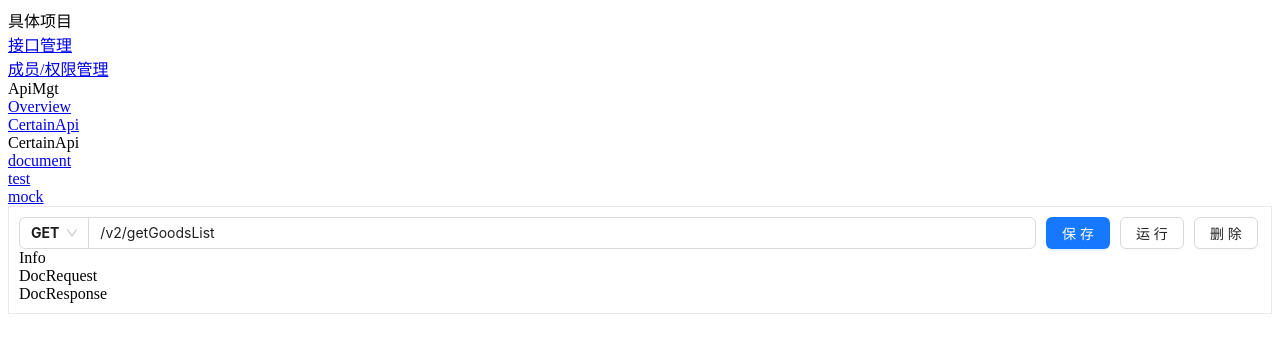
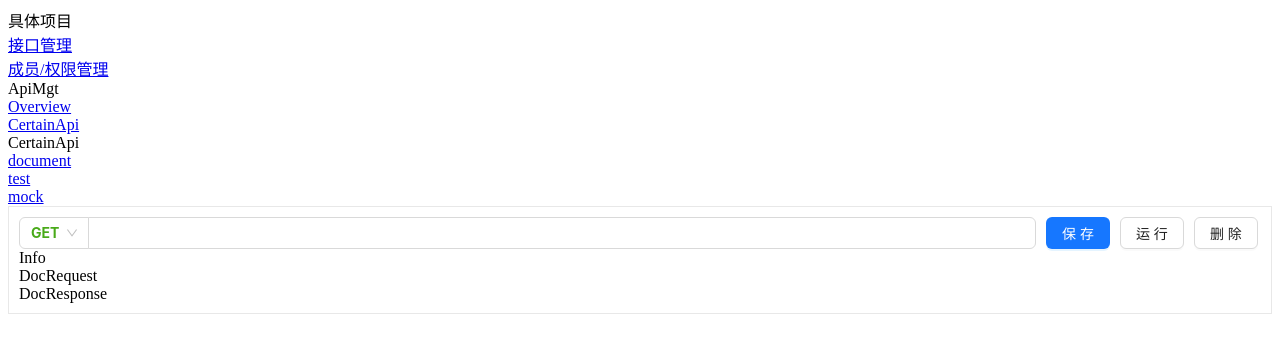
Before and after one commit to ApiKnight/ApiKnight, a React (Vite) app: page /project/apiMgt/certainApi/document in a window 1280 px wide. Shown: the top 342 px of the page. Built offline with nearby package versions, Linux system fonts and the light colour scheme.

Commit message:
add: 完成 文档 模块顶部url操作模块页面

```diff
--- a/src/pages/project/apiMgt/certainApi/document/c-pages/doc-operator/index.less
+++ b/src/pages/project/apiMgt/certainApi/document/c-pages/doc-operator/index.less
@@ -1,3 +1,11 @@
+@color-get: #49aa19;
+@color-post: #d87a16;
+@color-put: #176ddc;
+@color-delete: #d84a1e;
+@color-options: #176ddc;
+@color-head: #176ddc;
+@color-patch: #cf2f86;
+
 .doc-operator {
   display: flex;
   .left-info {
@@ -7,17 +15,43 @@
     .ant-select-selection-item {
       font-weight: 700;
     }
+  }
 
   .color-get {
     .ant-select-selection-item {
-        color: #49aa19;
+      color: @color-get;
     }
   }
 
   .color-post {
     .ant-select-selection-item {
-        color: #d87a16;
+      color: @color-post;
     }
+  }
+
+  .color-put {
+    .ant-select-selection-item {
+      color: @color-put;
+    }
+  }
+  .color-delete {
+    .ant-select-selection-item {
+      color: @color-delete;
+    }
+  }
+  .color-options {
+    .ant-select-selection-item {
+      color: @color-options;
+    }
+  }
+  .color-head {
+    .ant-select-selection-item {
+      color: @color-head;
+    }
+  }
+  .color-patch {
+    .ant-select-selection-item {
+      color: @color-patch;
     }
   }
 
@@ -45,6 +79,30 @@
       cursor: pointer;
     }
   }
+
+  .color-get {
+    color: @color-get;
+  }
+
+  .color-post {
+    color: @color-post;
+  }
+
+  .color-put {
+    color: @color-put;
+  }
+  .color-delete {
+    color: @color-delete;
+  }
+  .color-options {
+    color: @color-options;
+  }
+  .color-head {
+    color: @color-head;
+  }
+  .color-patch {
+    color: @color-patch;
+  }
 }
 
 ul {
--- a/src/pages/project/apiMgt/certainApi/document/c-pages/doc-operator/index.tsx
+++ b/src/pages/project/apiMgt/certainApi/document/c-pages/doc-operator/index.tsx
@@ -1,33 +1,28 @@
-import React, { memo, useState, useRef } from "react";
+import React, { memo, useState } from "react";
 import { Button, Input, Select, Space } from "antd";
+
+import type { ReqOptType } from "./type";
 import "./index.less";
 
-type Method = "GET" | "POST" | "PUT" | "DELETE" | "OPTIONS" | "HEAD" | "PATCH";
-type ReqOptType = { label: string; value: Method; color: string };
-
-// const colors: string[] = [
-//   "#49AA19",
-//   "#D87A16",
-//   "#176DDC",
-//   "#D84A1E",
-//   "#176DDC",
-//   "#176DDC",
-//   "#CF2F86",
-// ];
+// 请求类型信息
 const methodOptions: ReqOptType[] = [
-  { label: "GET", value: "GET", color: "#49AA19" },
-  { label: "POST", value: "POST", color: "#D87A16" },
-  { label: "PUT", value: "PUT", color: "#176DDC" },
-  { label: "DELETE", value: "DELETE", color: "#D84A1E" },
-  { label: "OPTIONS", value: "OPTIONS", color: "#176DDC" },
-  { label: "HEAD", value: "HEAD", color: "#176DDC" },
-  { label: "PATCH", value: "PATCH", color: "#CF2F86" },
+  { label: "GET", value: "GET", colorClassName: "color-get" },
+  {
+    label: "POST",
+    value: "POST",
+    colorClassName: "color-post",
+  },
+  { label: "PUT", value: "PUT", colorClassName: "color-put" },
+  { label: "DELETE", value: "DELETE", colorClassName: "color-delete" },
+  { label: "OPTIONS", value: "OPTIONS", colorClassName: "color-options" },
+  { label: "HEAD", value: "HEAD", colorClassName: "color-head" },
+  { label: "PATCH", value: "PATCH", colorClassName: "color-patch" },
 ];
 
 const DocOperator: React.FunctionComponent = memo(() => {
   const [method, setMethod] = useState(methodOptions[0]);
   const [selectVisible, setSelectVisible] = useState(false);
-  const selectRef = useRef(null);
+  const [docUrl, setDocUrl] = useState("");
 
   // 手动渲染请求方式下拉列表
   function getDropDownEle(): React.ReactElement {
@@ -35,8 +30,7 @@ const DocOperator: React.FunctionComponent = memo(() => {
       <ul className="method-select">
         {methodOptions.map((item, index) => (
           <li
-            className="method-item"
-            style={{ color: item.color }}
+            className={["method-item", item.colorClassName].join(" ")}
             onClick={() => methodChooseHandle(item)}
             key={index}
           >
@@ -52,15 +46,19 @@ const DocOperator: React.FunctionComponent = memo(() => {
     console.log(req);
     setSelectVisible(false);
     setMethod(req);
-    console.log(selectRef.current);
+  }
+
+  // 输入框改变事件
+  function urlInputChangeHandle(e: React.ChangeEvent<HTMLInputElement>): void {
+    setDocUrl(e.target.value);
+    // TODO:加上防抖与节流
   }
 
   return (
     <div className="doc-operator">
-      <div className="left-info">
+      <div className={["left-info", method.colorClassName].join(" ")}>
         <Space.Compact block>
           <Select
-            ref={selectRef}
             open={selectVisible}
             onDropdownVisibleChange={(visible) => setSelectVisible(visible)}
             // options={methodOptions}
@@ -72,7 +70,7 @@ const DocOperator: React.FunctionComponent = memo(() => {
             dropdownRender={getDropDownEle}
             onSelect={(e) => console.log(e)}
           />
-          <Input defaultValue="/v2/getGoodsList" />
+          <Input value={docUrl} onChange={(e) => urlInputChangeHandle(e)} />
         </Space.Compact>
       </div>
       <div className="right-warp">
--- /dev/null
+++ b/src/pages/project/apiMgt/certainApi/document/c-pages/doc-operator/type.ts
@@ -0,0 +1,14 @@
+export type Method =
+  | "GET"
+  | "POST"
+  | "PUT"
+  | "DELETE"
+  | "OPTIONS"
+  | "HEAD"
+  | "PATCH";
+
+export type ReqOptType = {
+  label: string;
+  value: Method;
+  colorClassName?: string;
+};
```
Lines whose indentation alone changed are shown as unchanged.
